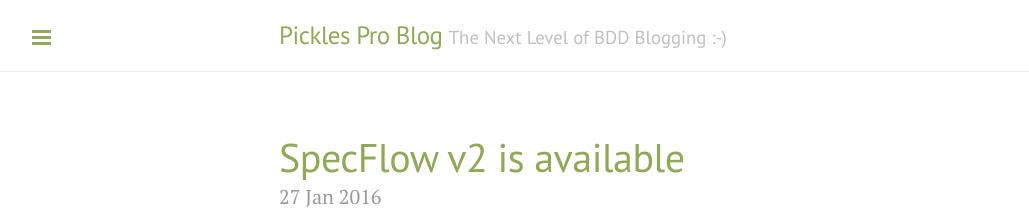
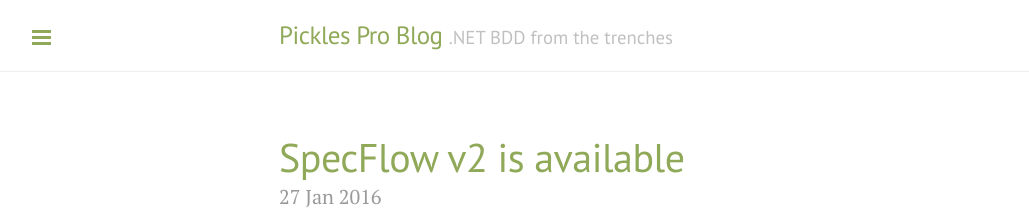
Before and after one commit to dirkrombauts/DirkRombautsPicklesPro.github.io, a Jekyll site: the page built from index.html, in a window 1280 px wide. Shown: the top 220 px of the page, without its empty margins (1-1030 px from the left). Built offline with Jekyll 4.4.1, drawn with Linux system fonts in a browser that asks for light colours; the list of posts is cut into pages by our own code.

Commit message:
Update _config.yml

```diff
--- a/_config.yml
+++ b/_config.yml
@@ -3,6 +3,6 @@
 markdown: kramdown
 url: http://DirkRombautsPicklesPro.github.io
 title: Pickles Pro Blog
-tagline: The Next Level of BDD Blogging :-)
-description: I will discuss my journey through the wonderful world of Behaviour Driven Development. Even the longest journey can be made in small steps!
+tagline: .NET BDD from the trenches
+description: I will discuss my journey through the wonderful world of Behaviour Driven Development in .NET. Even the longest journey can be made in small steps!
 paginate: 5
```
